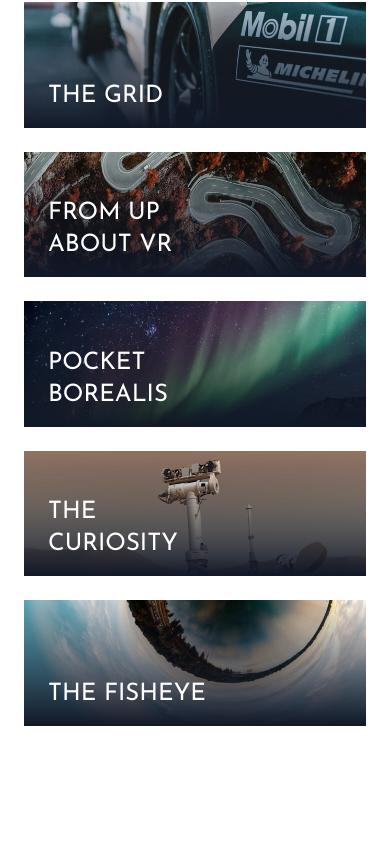
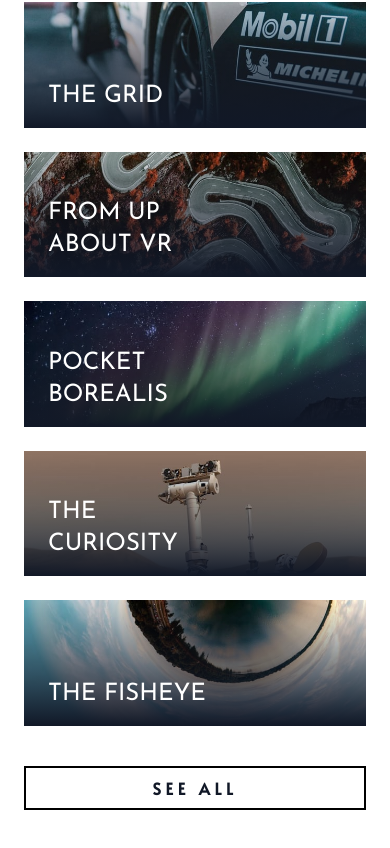
Before and after one commit to zainabturkmen/loopstudios, a website: page index.html in a window 390 px wide. Shown: the part 1884-2732 px from the top of the page. Drawn offline with nearby package versions, Linux system fonts and the light colour scheme; files that its build step writes are made by us from their sources.

Commit message:
adding update

```diff
--- a/index.html
+++ b/index.html
@@ -249,6 +249,9 @@
         </div>
 
         <!-- Bottom Button COntainer -->
+        <div class="flex justify-center mt-10 md:hidded">
+          <button class="btn w-full md:hidden">See All</button>
+        </div>
       </div>
     </section>
   </body>
```
